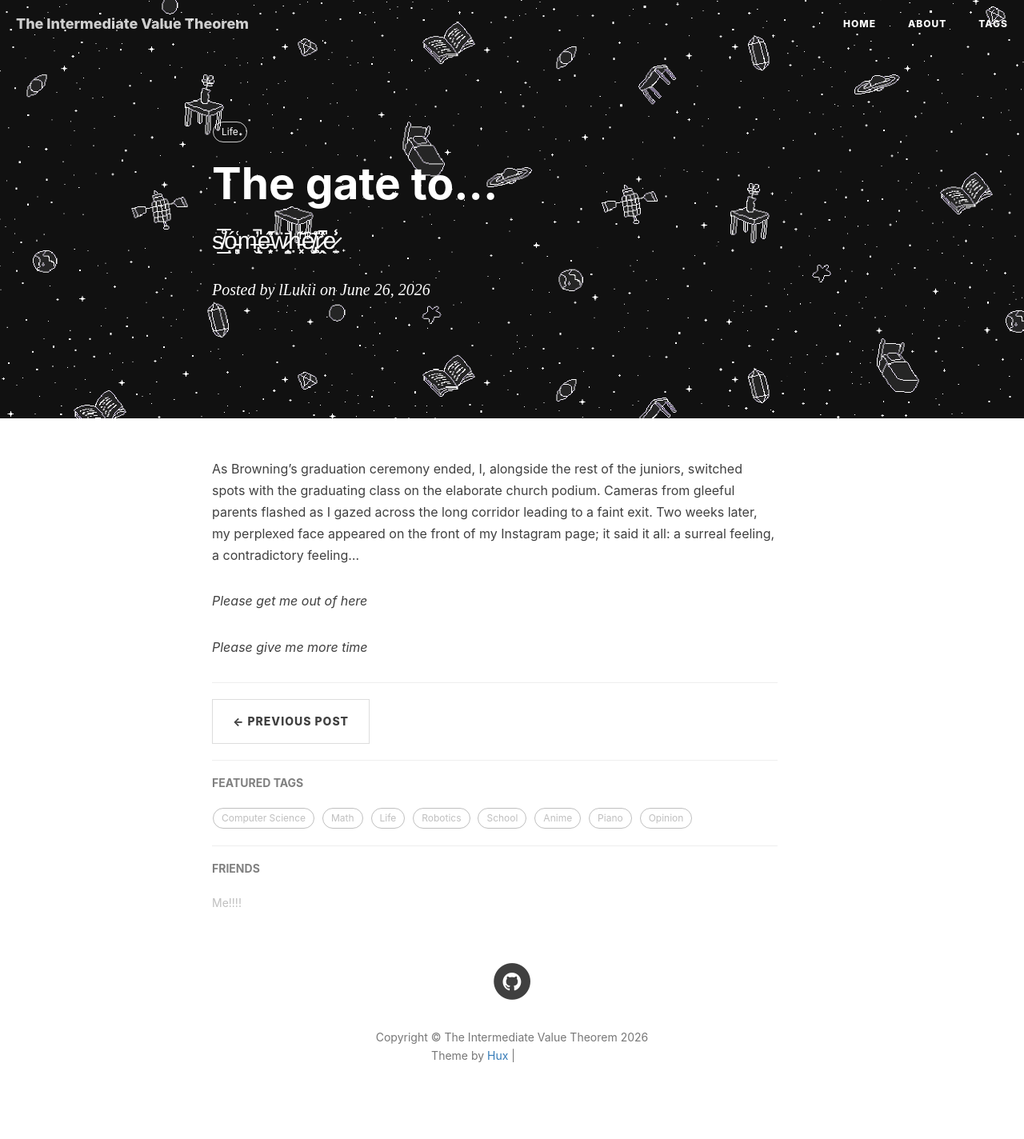
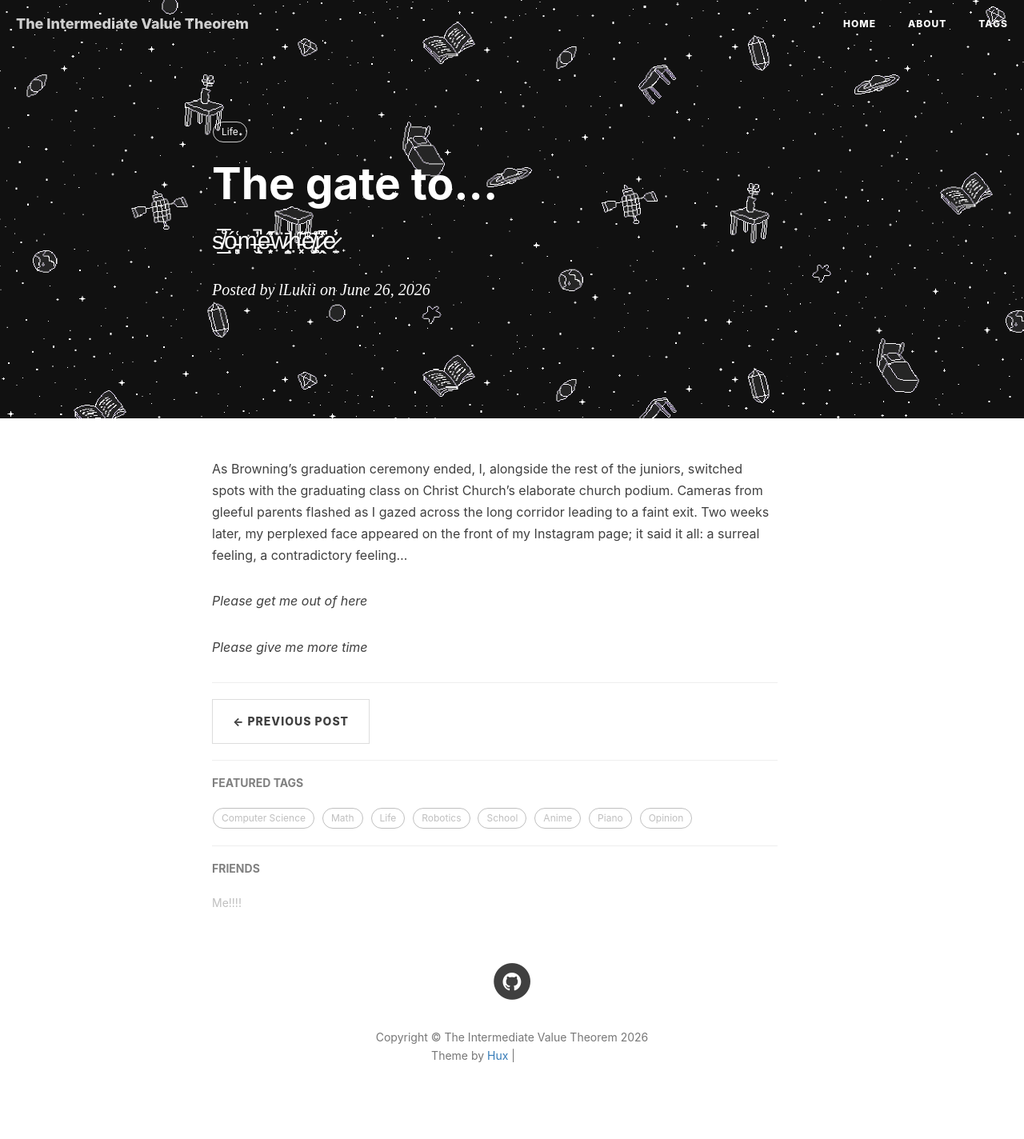
Before and after one commit to lLukii/llukii.github.io, a Jekyll site: the page built from _posts/Summer/2026-6-26-imback.markdown, in a window 1280 px wide. Shown: the whole page at 80% size. Built offline with Jekyll 4.4.1, drawn with Linux system fonts in a browser that asks for light colours; nearby versions of some CDN libraries; comment, search, counter and statistics services are not loaded; grey boxes are pictures that could not be loaded.

Commit message:
holy I'm paranoid

```diff
--- a/_posts/Summer/2026-6-26-imback.markdown
+++ b/_posts/Summer/2026-6-26-imback.markdown
@@ -9,7 +9,7 @@ catalog: true
 tags:
     - Life
 ---
-As Browning's graduation ceremony ended, I, alongside the rest of the juniors, switched spots with the graduating class on the elaborate church podium. Cameras from gleeful parents flashed as I gazed across the long corridor leading to a faint exit. Two weeks later, my perplexed face appeared on the front of my Instagram page; it said it all: a surreal feeling, a contradictory feeling...
+As Browning's graduation ceremony ended, I, alongside the rest of the juniors, switched spots with the graduating class on Christ Church's elaborate church podium. Cameras from gleeful parents flashed as I gazed across the long corridor leading to a faint exit. Two weeks later, my perplexed face appeared on the front of my Instagram page; it said it all: a surreal feeling, a contradictory feeling...
 
 
 *Please get me out of here*
```
